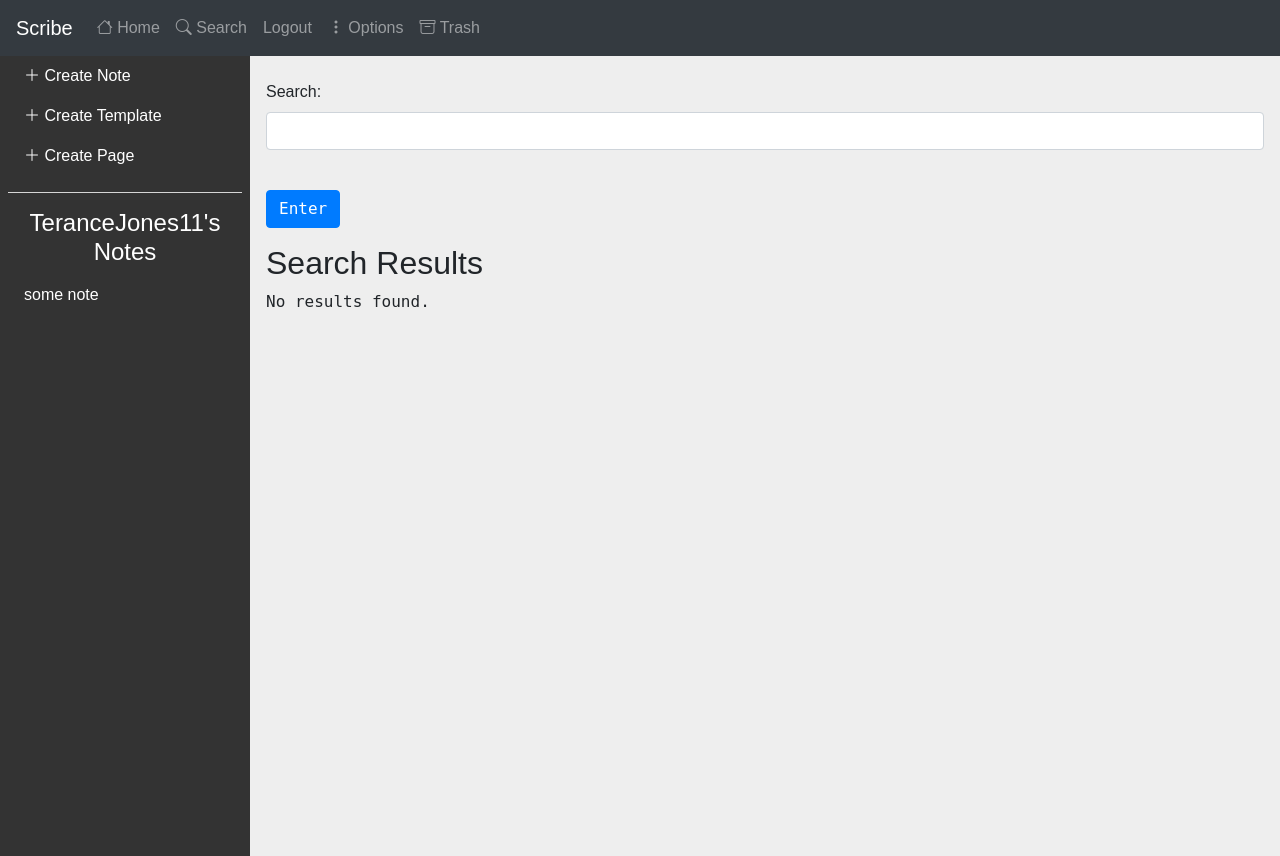
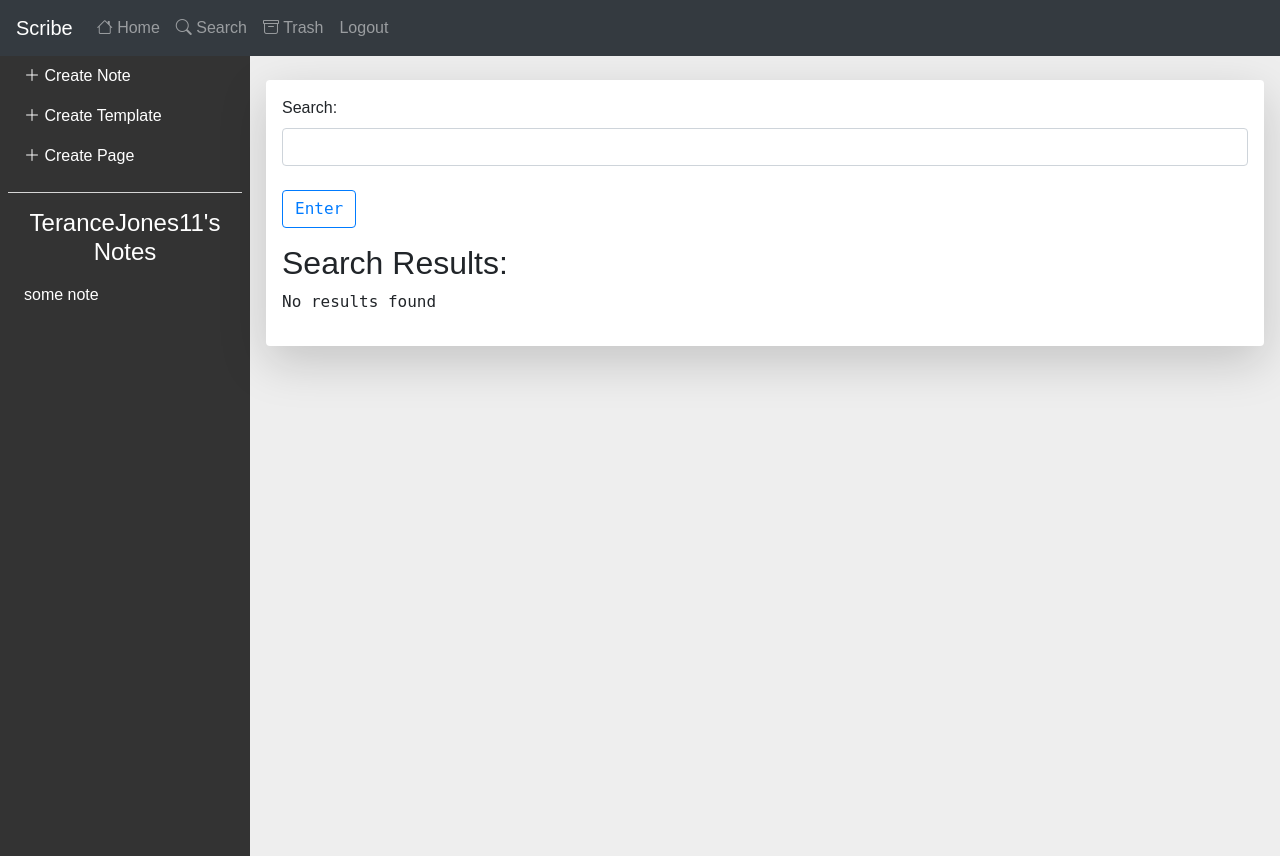
Before and after one commit to FardinHaque60/Scribe, a Flask app: page /search in a window 1280 px wide. Run offline with Flask 3, Linux system fonts and the light colour scheme; a user stored in the database is signed in; data comes from the database, SQL or seed files in the repository; some libraries are stand-ins or nearby versions.

Commit message:
home.html: added shawdows search.html: added flashed messages and bootstrap

```diff
--- a/app/templates/home.html
+++ b/app/templates/home.html
@@ -1,10 +1,16 @@
 <html>
     <head>
         <title>Scribe</title>
-        <link rel="stylesheet" href="https://cdn.jsdelivr.net/npm/bootstrap@4.0.0/dist/css/bootstrap.min.css"
+
+        <!--<link rel="stylesheet" href="https://cdn.jsdelivr.net/npm/bootstrap@4.0.0/dist/css/bootstrap.min.css"
               integrity="sha384-Gn5384xqQ1aoWXA+058RXPxPg6fy4IWvTNh0E263XmFcJlSAwiGgFAW/dAiS6JXm"
+              crossorigin="anonymous">-->
+        <link rel="stylesheet" href="https://cdn.jsdelivr.net/npm/bootstrap-icons@1.11.1/font/bootstrap-icons.css">
+
+        <!-- boostrap v4.1 for shawdows -->
+        <link rel="stylesheet" href="https://cdn.jsdelivr.net/npm/bootstrap@4.1.3/dist/css/bootstrap.min.css"
+              integrity="sha384-MCw98/SFnGE8fJT3GXwEOngsV7Zt27NXFoaoApmYm81iuXoPkFOJwJ8ERdknLPMO"
               crossorigin="anonymous">
-        <link rel="stylesheet" href="https://cdn.jsdelivr.net/npm/bootstrap-icons@1.11.1/font/bootstrap-icons.css">
         <link rel="stylesheet" href="../static/css/home.css">
 
     </head>
@@ -23,10 +29,9 @@
                   <a class="nav-item nav-link" href="{{ url_for('search') }}"> <i class="bi bi-search"></i> Search</a>
                   <!--<a class="nav-item nav-link" href="#"> <i class="bi bi-share"></i> Share</a>-->
                   <!-- will implement at a later milestone <a class="nav-item nav-link" href="#"> <i class="bi bi-box-arrow-up"></i> Export</a> -->
+                  <!--<a class="nav-item nav-link" href="#"> <i class="bi bi-three-dots-vertical"></i> Options</a>-->
+                  <a class="nav-item nav-link" href="{{ url_for('trash') }}"> <i class="bi bi-archive"></i> Trash</a>
                   <a class="nav-item nav-link" href="{{ url_for('logout') }}">Logout</a>
-                  <a class="nav-item nav-link" href="#"> <i class="bi bi-three-dots-vertical"></i> Options</a>
-                  <a class="nav-item nav-link" href="{{ url_for('trash') }}"> <i class="bi bi-archive"></i> Trash</a>
-
                 </div>
               </div>
 
@@ -63,9 +68,10 @@
             </ul>
 
         </div>
+
         <div class="content">
           <div class="dashboard-content px-3 pt-4">
-              {% block content %} {% endblock %}
+              <div class="shadow-lg p-3 mb-5 bg-white rounded">{% block content %} {% endblock %}</div>
           </div>
         </div>
       </div>
--- a/app/templates/search.html
+++ b/app/templates/search.html
@@ -4,11 +4,14 @@
     <form method="post" action="{{ url_for('search') }}">
         {{ form.csrf_token }}
         <label for="searched">Search:</label>
-        <p>{{ form.searched(class="form-control", required="required") }}</p> <br>
-        <p>{{ form.submit(class="btn btn-primary") }}</p>
+
+        <p>
+            {{ form.searched(class="form-control") }} <br>
+            {{ form.submit(class="btn btn-outline-primary") }}
+        </p>
     </form>
 
-    <h2>Search Results</h2>
+    <h2>Search Results:</h2>
     {% if results %}
         <ul>
             {% for r in results %}
@@ -18,7 +21,7 @@
             {% endfor %}
         </ul>
     {% else %}
-        <p>No results found.</p>
+        <p>No results found</p>
     {% endif %}
 
 {% endblock %}
```
